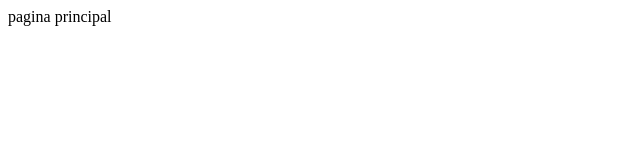
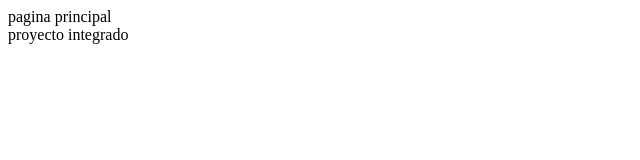
Before and after one commit to paulizeac/pagina-8-5, a plain HTML site: page index.html in a window 1280 px wide. Shown: the whole page, without its empty margins (0-640 px from the left). Drawn offline with Linux system fonts and the light colour scheme.

Commit message:
actualizacion 2

```diff
--- a/index.html
+++ b/index.html
@@ -6,6 +6,8 @@
     <title>Document</title>
 </head>
 <body>
-    pagina principal
+    pagina principal <br>
+
+    proyecto integrado
 </body>
 </html>
```
